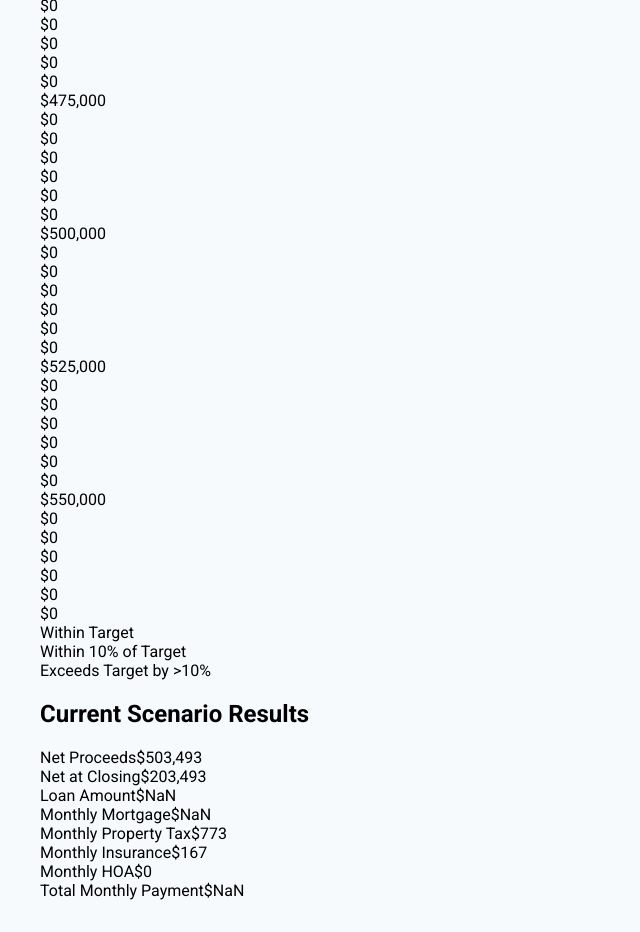
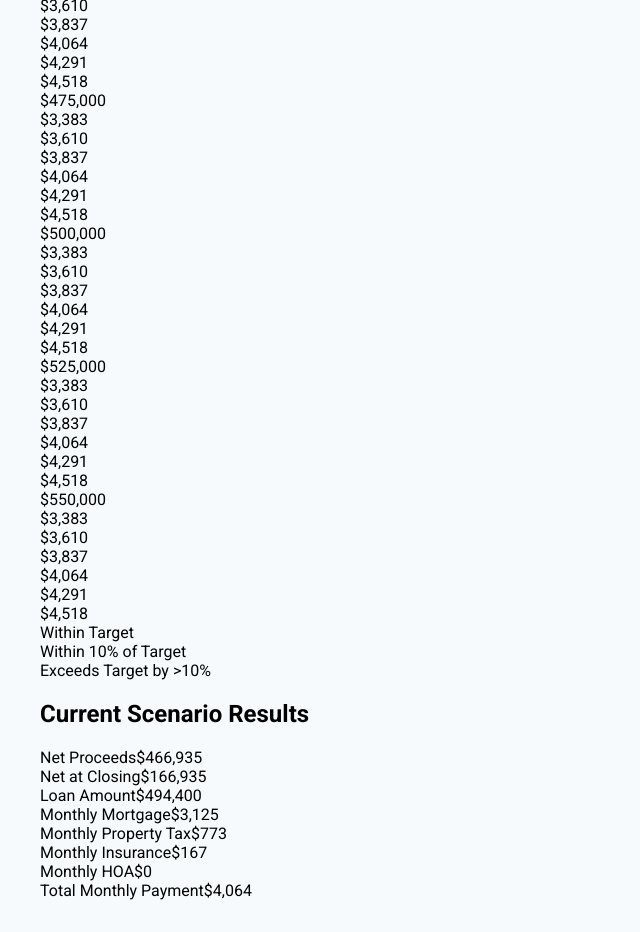
Before and after one commit to trentschade/buy-sell_fullstack_3_next, a Next.js app: page /unified-calculator in a window 1280 px wide. Shown: the part 1260-2192 px from the top of the page, without its empty margins (0-640 px from the left). Built offline with nearby package versions, Linux system fonts and the light colour scheme.

Commit message:
Fixed issues with monthly calculations.

```diff
--- a/components/calculator/MonthlyPaymentMatrix.js
+++ b/components/calculator/MonthlyPaymentMatrix.js
@@ -65,15 +65,13 @@ const MonthlyPaymentMatrix = ({
           ))}
         </div>
 
-        {salePrices.map((salePrice) => (
+        {salePrices.map((salePrice, saleIndex) => (
           <div key={salePrice} className={styles.matrixRow} role="row">
             <div className={styles.rowHeader} role="rowheader">{formatCurrency(salePrice)}</div>
-            {purchasePrices.map((purchasePrice) => {
+            {purchasePrices.map((purchasePrice, purchaseIndex) => {
               const key = `${salePrice}-${purchasePrice}`;
-              // Find the corresponding calculation in tableData
-              const calculation = tableData.find(row =>
-                row.some(cell => cell.salePrice === salePrice && cell.purchasePrice === purchasePrice)
-              )?.[0] || { totalMonthlyPayment: 0 };
+              // Access the calculation directly using indices
+              const calculation = tableData[saleIndex]?.[purchaseIndex] || { totalMonthlyPayment: 0 };
 
               return (
                 <div
--- a/utils/calculations.js
+++ b/utils/calculations.js
@@ -68,11 +68,11 @@ export const calculateNetAtClosing = (netProceeds, payoffAmount) => {
 /**
  * Calculate loan amount based on purchase price and down payment percentage
  * @param {number} purchasePrice - Purchase price
- * @param {number} downPaymentPercent - Down payment percentage
+ * @param {number} downPayment - Down payment percentage
  * @returns {number} - Loan amount
  */
-export const calculateLoanAmount = (purchasePrice, downPaymentPercent) => {
-  const downPaymentAmount = (purchasePrice * downPaymentPercent) / 100;
+export const calculateLoanAmount = (purchasePrice, downPayment) => {
+  const downPaymentAmount = (purchasePrice * downPayment) / 100;
   return purchasePrice - downPaymentAmount;
 };
 
@@ -207,14 +207,17 @@ export const calculateTableData = (
 ) => {
   return salePrices.map(salePrice => {
     return purchasePrices.map(purchasePrice => {
+      // Calculate total selling costs
+      const totalSellingCosts = calculateTotalSellingCosts(saleDetails, salePrice);
+
       // Calculate net proceeds
-      const netProceeds = calculateNetProceeds(salePrice, saleDetails);
+      const netProceeds = salePrice - totalSellingCosts;
 
       // Calculate net at closing
       const netAtClosing = calculateNetAtClosing(netProceeds, payoffDetails.firstMortgage);
 
       // Calculate loan amount
-      const loanAmount = calculateLoanAmount(purchasePrice, purchaseDetails.downPaymentPercentage);
+      const loanAmount = calculateLoanAmount(purchasePrice, purchaseDetails.downPayment);
 
       // Calculate monthly mortgage
       const monthlyMortgage = calculateMonthlyMortgage(
@@ -233,12 +236,7 @@ export const calculateTableData = (
       const monthlyHOA = purchaseDetails.hoaCost;
 
       // Calculate total monthly payment
-      const totalMonthlyPayment = calculateTotalMonthlyPayment(
-        monthlyMortgage,
-        monthlyPropertyTax * 12,
-        purchaseDetails.insuranceCost,
-        monthlyHOA
-      );
+      const totalMonthlyPayment = monthlyMortgage + monthlyPropertyTax + monthlyInsurance + monthlyHOA;
 
       return {
         salePrice,
```
